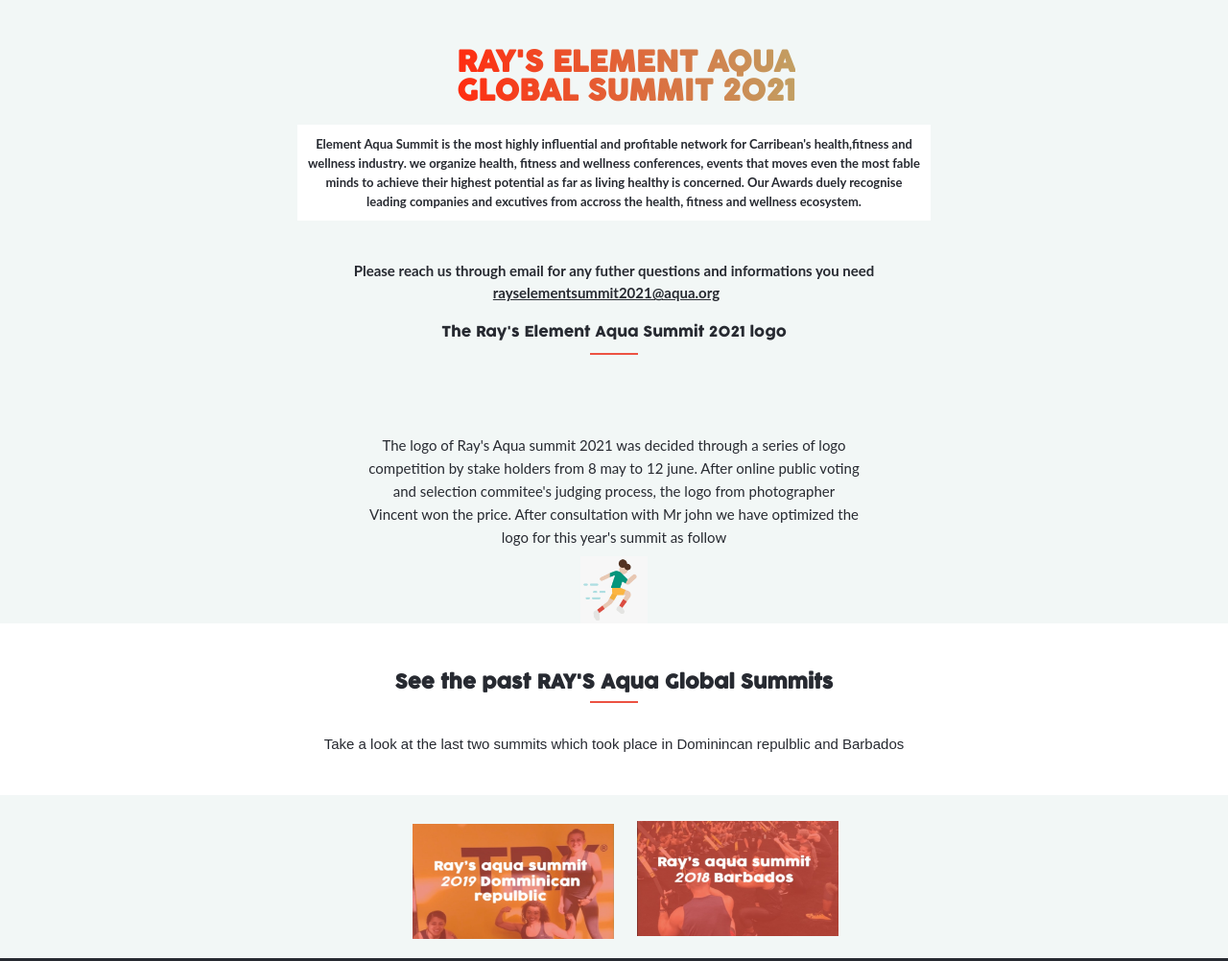
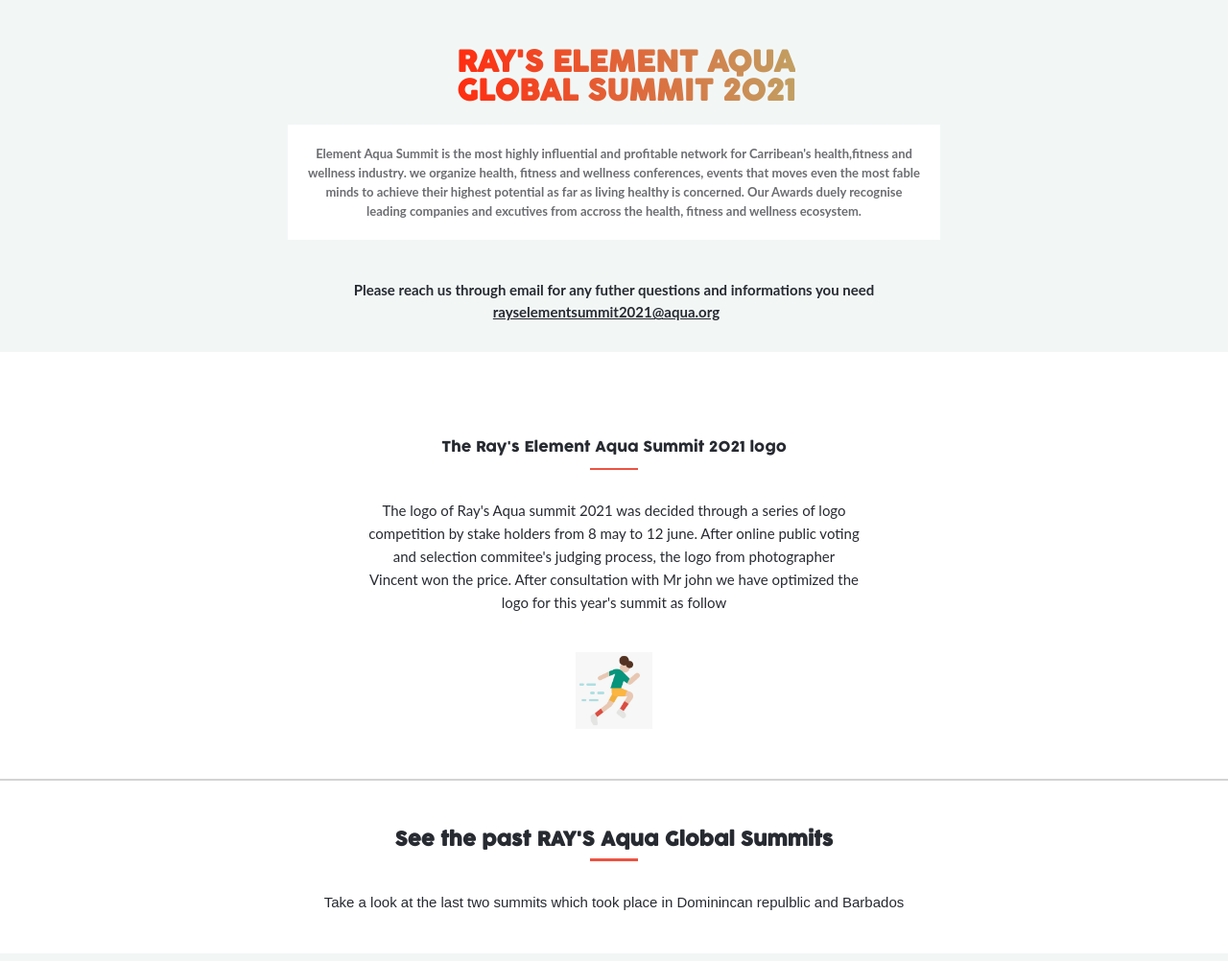
Before and after one commit to Geoelycom/Conference-website, a website with bundled scripts: page about.html in a window 1280 px wide. Shown: the part 100-1102 px from the top of the page at 96% size. Built offline with nearby package versions, Linux system fonts and the light colour scheme.

Commit message:
Made changes to design and layout

```diff
--- a/about.html
+++ b/about.html
@@ -16,7 +16,6 @@
 </head>
 
 <body>
-
 	<nav>
 		<button type="button" class="btn hambuger-menu"><svg xmlns="http://www.w3.org/2000/svg" width="30" height="30"
 				fill="currentColor" viewBox="0 0 24 24" stroke="currentColor">
@@ -66,6 +65,7 @@
 		<p>Please reach us through email for any futher questions and informations you need</p>
 		<a class="reach-out" href="mailto">rayselementsummit2021@aqua.org</a>
 	</div>
+	<section class="logo-wrapper">
 		<div class="aqua-logo">
 			<p id="logo-p">The Ray's Element Aqua Summit 2021 logo</p>
 		</div>
@@ -80,6 +80,8 @@
 		<div class="mobile-image">
 			<img class="logo-pic" src="Assets/Icons/running.jpeg" alt="summit-logo">
 		</div>
+	</section>
+	<hr id="line">
 	<div class="past-summits">
 		<h3>See the past RAY'S Aqua Global Summits</h3>
 		<p>Take a look at the last two summits which took place in Dominincan repulblic and Barbados</p>
@@ -90,7 +92,6 @@
 			<img id="d-down" src="Assets/Images/dominican.jpeg" alt="carribean-summit">
 		</div>
 	</section>
-
 	<section class="partner">
 		<div class="footer-mobile">
 			<h2>Partners</h2>
@@ -103,8 +104,6 @@
 			</ul>
 		</div>
 	</section>
-
-
 	<footer class="footer-container">
 		<div class="footer-child">
 			<h3><span class="circle">cc</span>Ray's<span>aqua</span> </h3>
--- a/styles/about.css
+++ b/styles/about.css
@@ -146,13 +146,14 @@
 }
 
 .desktop-article {
-  font-size: 13px;
-  line-height: 18px;
+  font-size: 14px;
+  line-height: 150%;
   font-family: 'lato', sans-serif;
   text-align: center;
   width: 100%;
   background: #fff;
-  padding: 10px;
+  color: #6c6d71;
+  padding: 15px;
 }
 
 .article2 {
@@ -162,7 +163,23 @@
 
 .aqua-logo {
   text-align: center;
-  background: #f2f7f6;
+  background: #fff;
+}
+
+.logo-wrapper {
+  display: flex;
+  flex-direction: column;
+  justify-content: center;
+  background: #fff;
+  margin-top: 30px;
+}
+
+#line {
+  margin: 0;
+  color: red;
+  border: none;
+  background-color: #d3d3d3;
+  height: 2px;
 }
 
 #logo-p {
@@ -171,6 +188,7 @@
   position: relative;
   top: 5px;
   font-size: 15px;
+  padding-top: 20px;
 }
 
 #logo-p::after {
@@ -199,6 +217,7 @@
   flex-direction: row;
   align-items: center;
   align-self: center;
+  margin-top: 10px;
 }
 
 .text {
@@ -208,13 +227,14 @@
 }
 
 .logo-pic {
-  width: 70px;
-  height: 70px;
+  width: 80px;
+  height: 80px;
   display: flex;
   justify-content: center;
   flex-direction: row;
   align-self: center;
   margin-top: 8px;
+  padding: 10px;
 }
 
 .past-summits {
@@ -248,6 +268,7 @@
   flex-direction: column;
   justify-content: center;
   align-content: center;
+  margin-top: 15px;
 }
 
 .Summit-examples img {
@@ -530,6 +551,7 @@
     margin: 0 auto;
     background: #fff;
     line-height: 20px;
+    padding: 20px;
   }
 
   .article2 {
@@ -561,16 +583,16 @@
     flex-direction: column;
     text-align: center;
     font-family: 'lato', sans-serif;
-    background: #f2f7f6;
+    background: #fff;
     margin-top: 12px;
   }
 
   #logo-p {
     font-family: 'cocogoose', sans-serif;
-    margin-bottom: 4%;
     font-size: 15px;
     text-align: center;
     width: 100%;
+    margin-top: 50px;
   }
 
   #text-logo {
@@ -587,6 +609,9 @@
     flex-direction: row;
     align-items: center;
     align-self: center;
+    margin-bottom: 30px;
+    border: 2px solid #fff;
+    padding: 10px;
   }
 
   .aqua-logo .logo-pic {
@@ -660,6 +685,11 @@
 
   .footer-child .rights {
     font-size: 9px;
+    text-align: left;
+  }
+
+  .footer-child h3 {
+    font-size: 20px;
   }
 
   .footer-child .message {
```
Also changed, not shown: index.html (+0 -11 lines), styles/styles.css (+11 -1 lines). Lines whose indentation alone changed are shown as unchanged.
